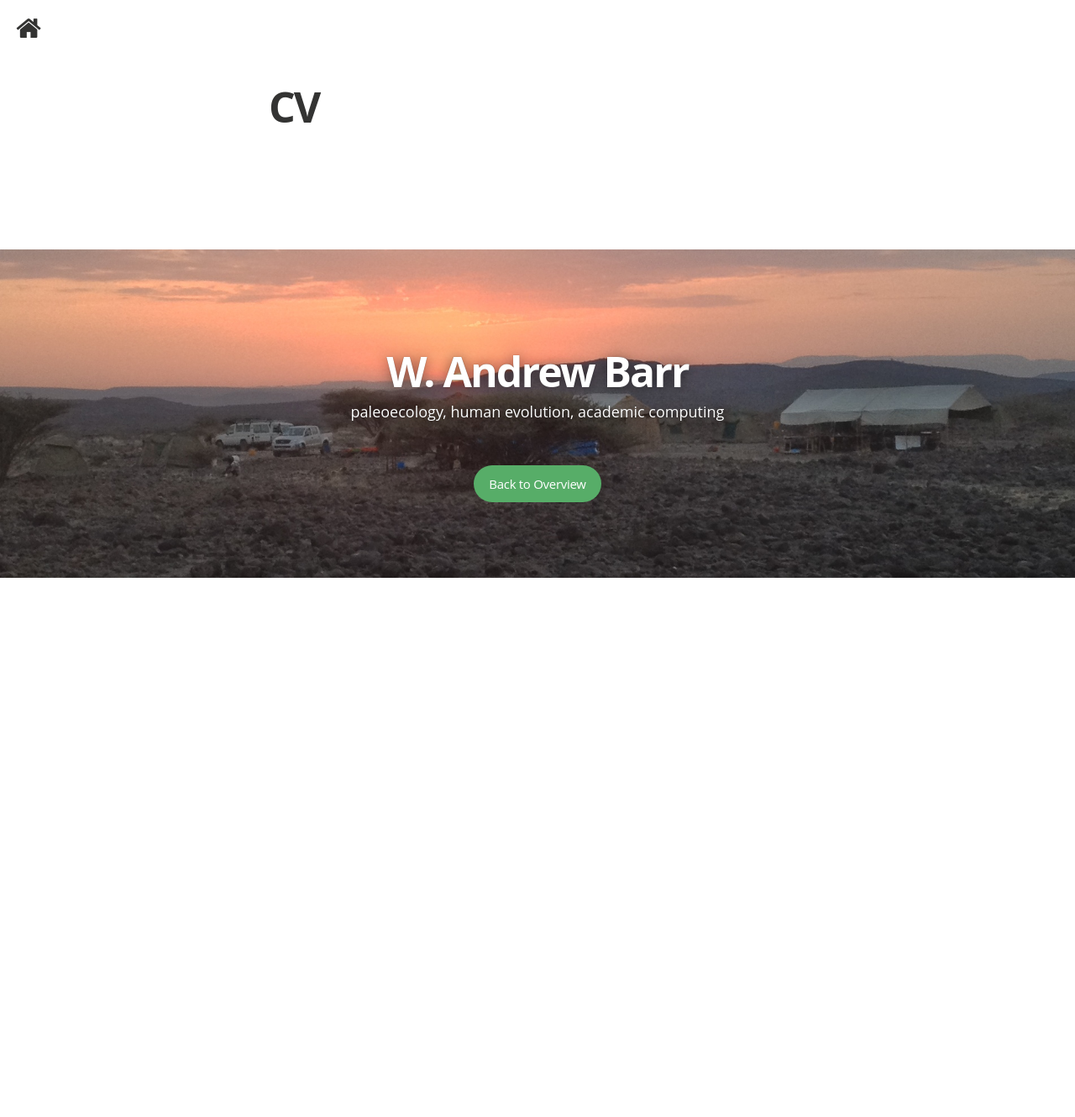
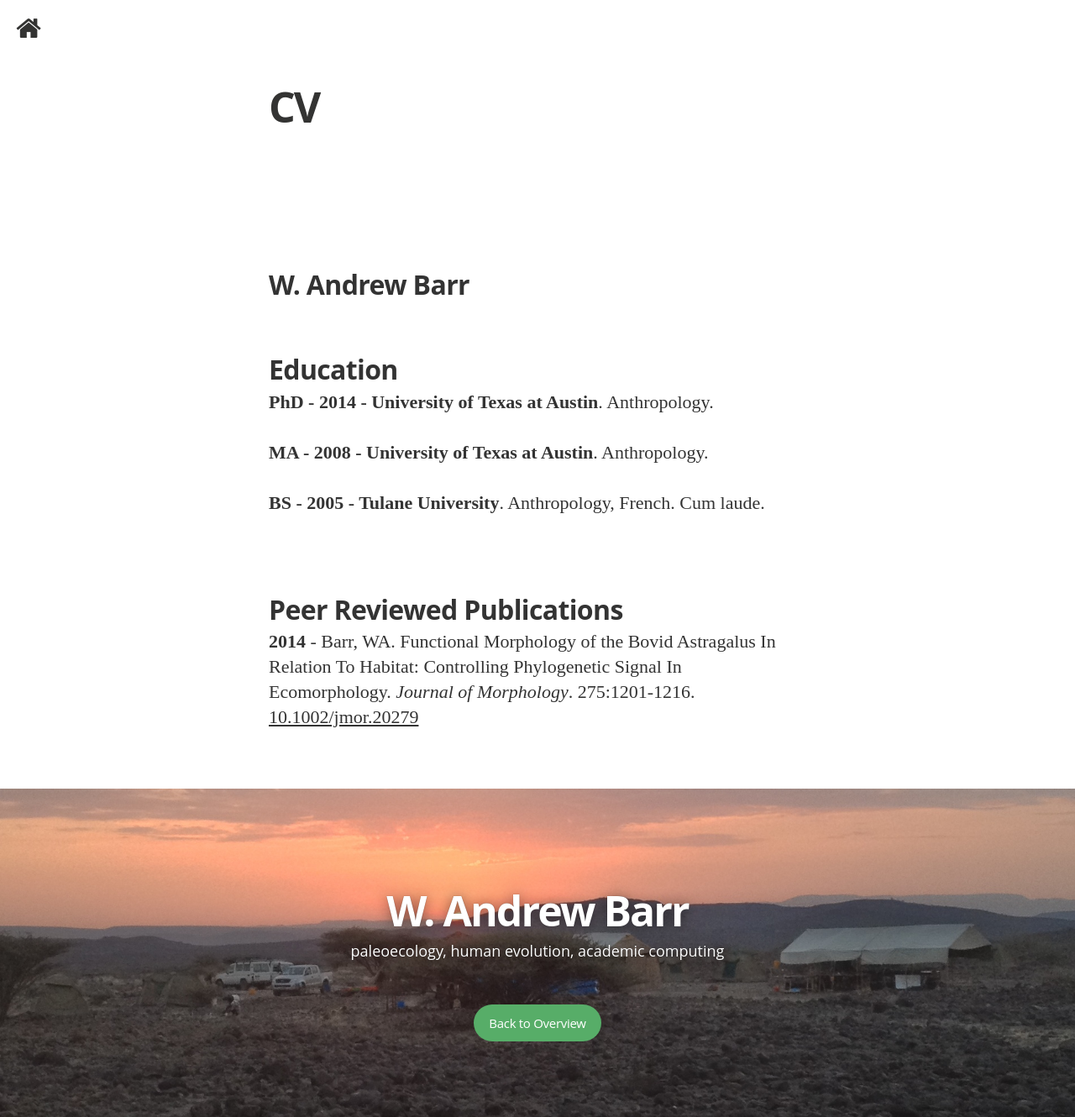
Before and after one commit to wabarr/personal, a Jekyll site: the page built from CV.md, in a window 1280 px wide. Shown: the whole page at 84% size. Built offline with Jekyll 4.4.1, drawn with Linux system fonts in a browser that asks for light colours; nearby versions of some CDN libraries; some web fonts are replaced; Markdown is read by kramdown in place of the engine named in the settings; before the commit the page ends 900 px from its top, so only the background shows below that.

Commit message:
update CV

```diff
--- a/CV.md
+++ b/CV.md
@@ -3,3 +3,22 @@ layout: page
 permalink: /CV/
 title: CV
 ---
+
+# W. Andrew Barr
+
+
+# Education
+
+**PhD - 2014 - University of Texas at Austin**. Anthropology.
+
+**MA - 2008 - University of Texas at Austin**. Anthropology.
+
+**BS - 2005 - Tulane University**. Anthropology, French. Cum laude.
+
+# Peer Reviewed Publications
+
+{% for pub in site.data.CV_pubs %}
+
+**{{pub.year}}** - {{pub.authors}}. {{pub.title}}. *{{pub.journal}}*. {{pub.volume}}:{{pub.pages}}. [{{pub.doi}}](http://dx.doi.org/{{pub.doi}})
+
+{% endfor%}
--- /dev/null
+++ b/_data/CV_pubs.yaml
@@ -0,0 +1,8 @@
+- authors: Barr, WA
+  journal: Journal of Morphology
+  year: 2014
+  title: "Functional Morphology of the Bovid Astragalus In Relation To Habitat: Controlling Phylogenetic Signal In Ecomorphology"
+  volume: 275
+  issue: ~
+  doi: 10.1002/jmor.20279
+  pages: 1201-1216
```
